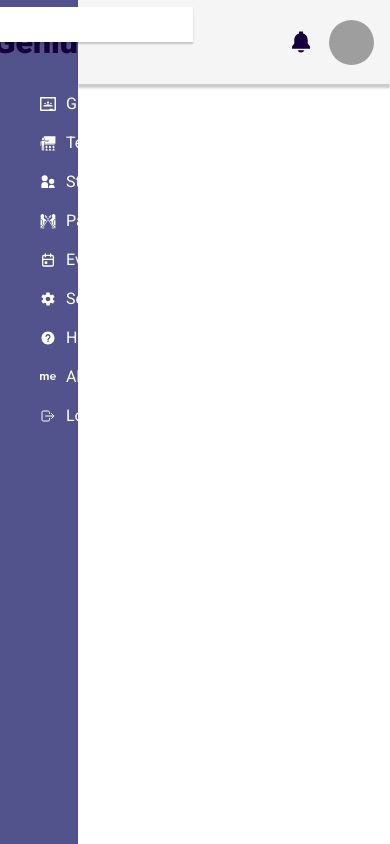
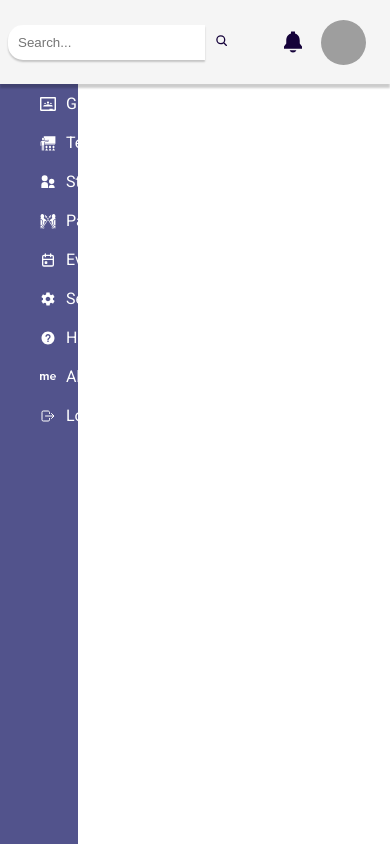
Before and after one commit to principlebrothers/Stakeconnect_frontend, a React (Vite) app: page /admin in a window 390 px wide. Built offline with nearby package versions, Linux system fonts and the light colour scheme; grey boxes are pictures that could not be loaded.

Commit message:
Update Header.module.css

```diff
--- a/src/components/administrator/Header.module.css
+++ b/src/components/administrator/Header.module.css
@@ -5,34 +5,46 @@
   height: 10vh;
   background-color: whitesmoke;
   display: flex;
-  justify-content: flex-end;
+  justify-content: space-between;
   align-items: center;
-  gap: 5rem;
+  padding: 0.5rem;
   box-shadow: 0 4px 2px 0 rgba(0, 0, 0, 0.2);
 }
 
+.search {
+  display: flex;
+  align-items: center;
+  /* position: relative; */
+}
+
 input[type="text"] {
+  flex: 1;
   border: none;
   border-radius: 15px 0 0 15px;
   padding: 10px;
-  min-width: 350px;
   box-shadow: 0 2px 2px 0 rgba(0, 0, 0, 0.2);
 }
 
 .search button {
+  /* position: absolute; */
+  /* right: 0;
   border: none;
   border-radius: 0;
   padding: 10px;
   background-color: var(--primary-color);
   color: var(--text-color);
-  box-shadow: 0 2px 2px 0 rgba(0, 0, 0, 0.2);
+  box-shadow: 0 2px 2px 0 rgba(0, 0, 0, 0.2); */
+  background-color: transparent;
+  border: none;
+  padding: 0;
+  margin-left: 10px;
 }
 
 .search button:active {
   background-color: var(--background-color);
 }
 
-.search button:active .search__icon{
+.search button:active .search__icon {
   color: var(--primary-color);
 }
 
@@ -50,7 +62,7 @@ input[type="text"] {
 }
 
 
-.notice{
+.notice {
   font-size: clamp(1.5rem, 1.5vw, 2rem);
   font-weight: 900;
   color: var(--text-color);
@@ -64,10 +76,10 @@ input[type="text"] {
 
 .user__info {
   position: absolute;
-  top: 100%;
+  top: 110%;
   right: 0;
   min-width: 200px;
-  margin-right: 15px;
+  margin-right: 6px;
   padding: 5px;
   background-color: rgba(0, 0, 0, 0.2);
   display: none;
@@ -84,5 +96,167 @@ input[type="text"] {
 
 
 @media screen and (max-width: 768px) {
+  .navbar {
+    width: 100vw;
+    height: 10vh;
+    justify-content: space-between;
+  }
 
 }
+
+/*.navbar {
+  display: flex;
+  justify-content: space-between;
+  align-items: center;
+  position: fixed;
+  top: 0;
+  left: 20vw;
+  width: 80vw;
+  height: 60px;
+  background-color: #fff;
+  box-shadow: 0 2px 4px rgba(0, 0, 0, 0.1);
+}
+
+.search {
+  display: flex;
+  align-items: center;
+  margin-left: 20px;
+}
+
+input[type="text"] {
+  padding: 10px;
+  border: none;
+  outline: none;
+  font-size: 16px;
+}
+
+button[type="submit"] {
+  background-color: transparent;
+  border: none;
+  padding: 0;
+}
+
+.search__icon {
+  font-size: 22px;
+  color: #999;
+}
+
+.user__details {
+  display: flex;
+  align-items: center;
+  margin-right: 20px;
+  cursor: pointer;
+}
+
+.notice {
+  font-size: 22px;
+  margin-right: 10px;
+  color: #999;
+}
+
+.img {
+  border-radius: 50%;
+  margin-right: 10px;
+}
+
+.user__info {
+  display: none;
+  position: absolute;
+  top: 60px;
+  right: 0;
+  background-color: #fff;
+  border: 1px solid #ccc;
+  box-shadow: 0 2px 4px rgba(0, 0, 0, 0.1);
+  padding: 10px;
+}
+
+.user__details:hover .user__info {
+  display: block;
+}
+
+.user__info div {
+  margin-bottom: 5px;
+  font-size: 14px;
+
+  ----------------------------------------------------------------------------------
+  .navbar {
+      position: fixed;
+      top: 0;
+      left: 20vw;
+      width: calc(80vw - 40px);
+      height: 70px;
+      background-color: #ffffff;
+      display: flex;
+      align-items: center;
+      justify-content: space-between;
+      padding: 0 20px;
+      z-index: 999;
+    }
+
+    .search {
+      display: flex;
+      align-items: center;
+      position: relative;
+    }
+
+    input[type="text"] {
+      width: 100%;
+      padding: 10px;
+      border: none;
+      border-radius: 20px;
+      background-color: #F4F4F4;
+      font-size: 16px;
+      color: #444444;
+    }
+
+    button[type="submit"] {
+      position: absolute;
+      top: 50%;
+      right: 10px;
+      transform: translateY(-50%);
+      background-color: transparent;
+      border: none;
+      padding: 0;
+    }
+
+    .search__icon {
+      font-size: 20px;
+      color: #444444;
+    }
+
+    .user__details {
+      display: flex;
+      align-items: center;
+    }
+
+    .notice {
+      font-size: 24px;
+      margin-right: 20px;
+      color: #444444;
+    }
+
+    .img {
+      border-radius: 50%;
+      margin-right: 10px;
+      cursor: pointer;
+    }
+
+    .user__info {
+      display: none;
+      position: absolute;
+      top: 70px;
+      right: 10px;
+      background-color: #ffffff;
+      border: 1px solid #EAEAEA;
+      border-radius: 10px;
+      padding: 10px;
+    }
+
+    .user__info div {
+      margin-bottom: 5px;
+    }
+
+    .user__details:hover .user__info {
+      display: block;
+    }
+}*/
```
